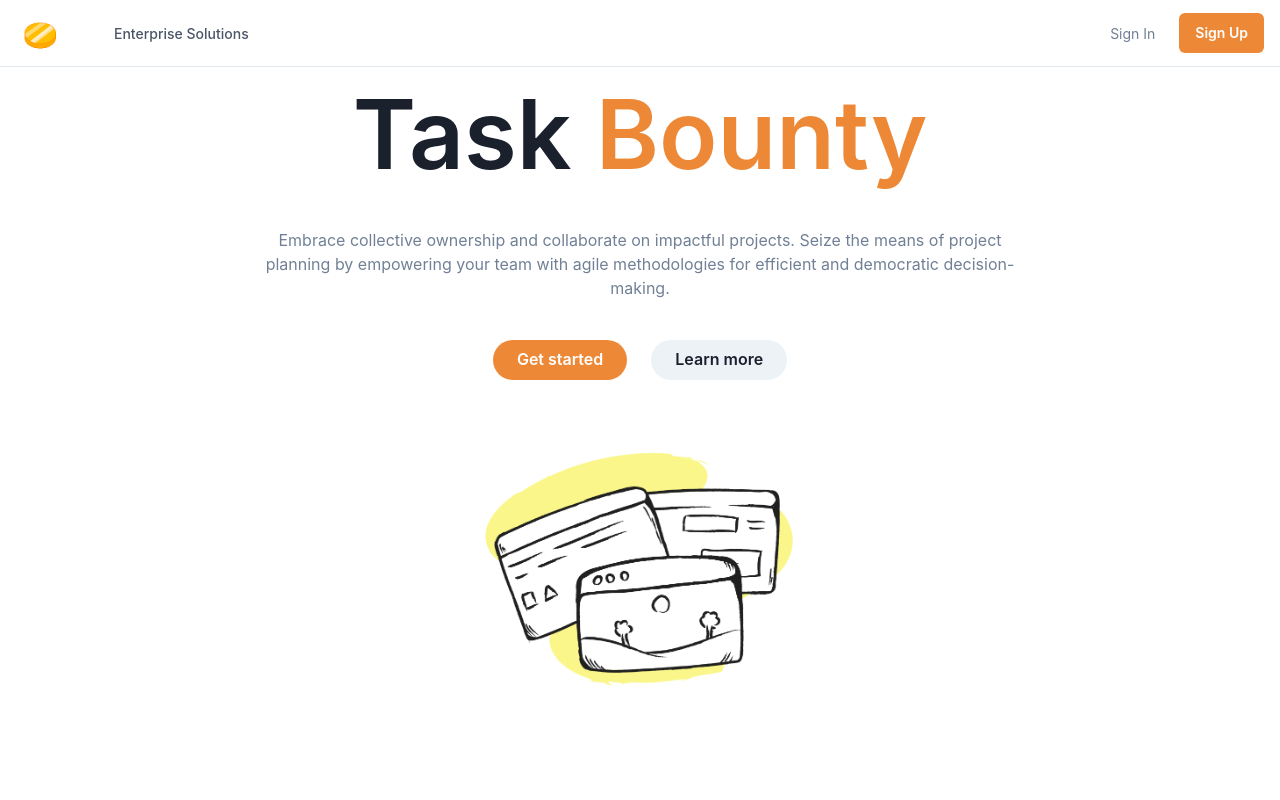
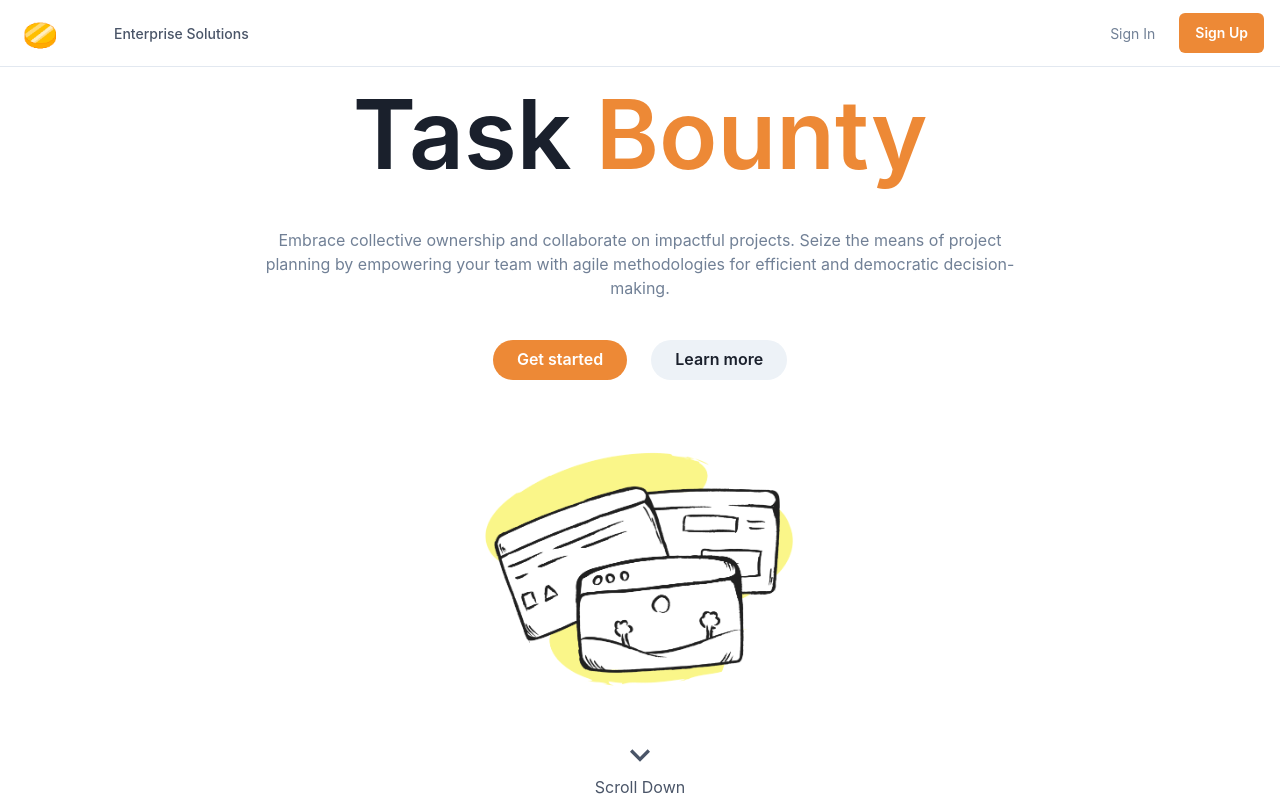
Before and after one commit to DomJF45/task-bounty, a React (Vite) app: page / in a window 1280 px wide. Shown: the top 800 px of the page. Built offline with nearby package versions, Linux system fonts and the light colour scheme.

Commit message:
added scroll to, fixed some errors

```diff
--- a/src/views/Landing/Hero.tsx
+++ b/src/views/Landing/Hero.tsx
@@ -7,14 +7,17 @@ import {
   Image,
   Spinner,
   Box,
+  Icon,
 } from "@chakra-ui/react";
+import { ChevronDownIcon } from "@chakra-ui/icons";
 import { useNavigate } from "react-router-dom";
 
 export const Hero: React.FC = () => {
   const navigate = useNavigate();
 
   return (
-    <Container maxW={"5xl"} height={"90vh"}>
+    <Container maxW={"5xl"} height={"100vh"} position={"relative"}>
+      {" "}
       <Stack
         textAlign={"center"}
         align={"center"}
@@ -65,6 +68,32 @@ export const Hero: React.FC = () => {
           />
         </Box>
       </Stack>
+      <Box
+        color={"gray.600"}
+        px={2}
+        width={"100%"}
+        display={"flex"}
+        flexDir={"column"}
+        justifyContent={"center"}
+        alignItems={"center"}
+      >
+        <Icon
+          as={ChevronDownIcon}
+          boxSize={10}
+          cursor={"pointer"}
+          transition={".3s ease"}
+          onClick={() => {
+            window.scrollTo({
+              top: 1000,
+              behavior: "smooth",
+            });
+          }}
+          _hover={{
+            boxSize: 12,
+          }}
+        />
+        <Text>Scroll Down</Text>
+      </Box>
     </Container>
   );
 };
```
Also changed, not shown: public/prize.png (added).
